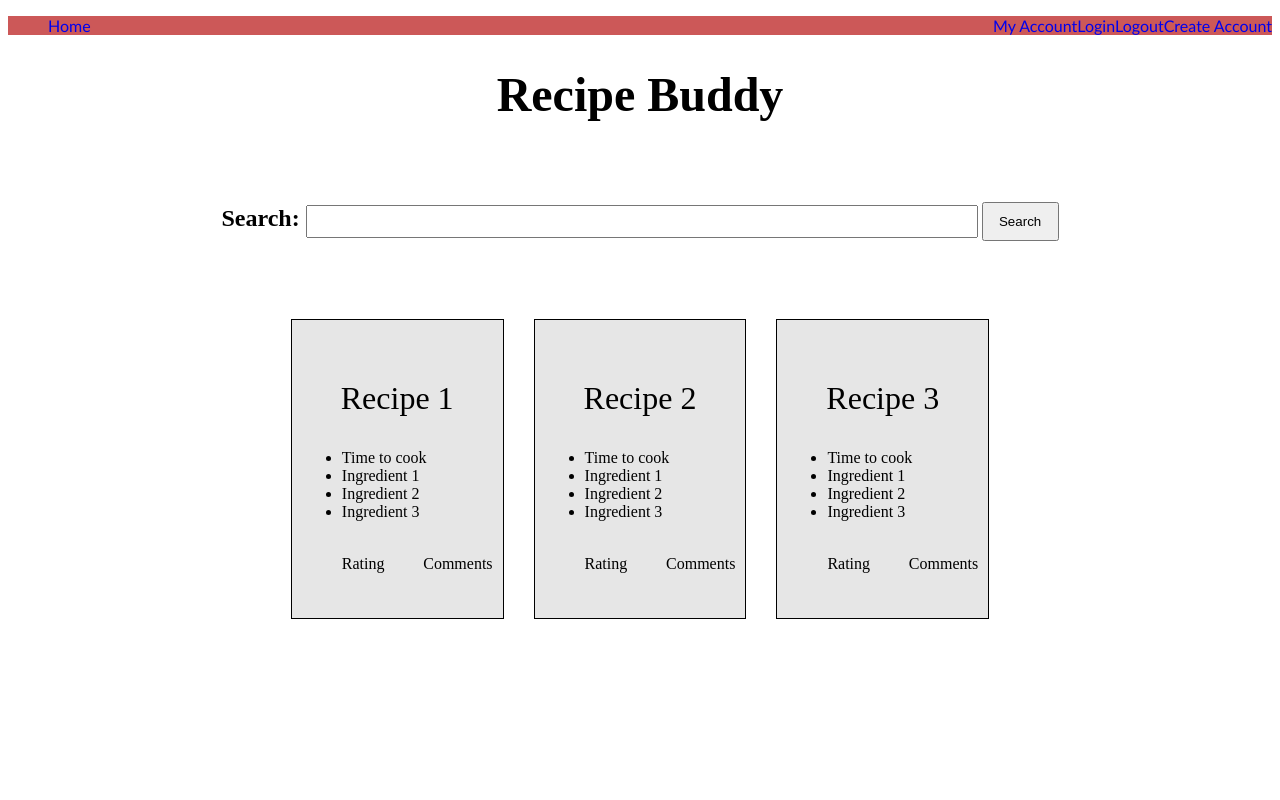
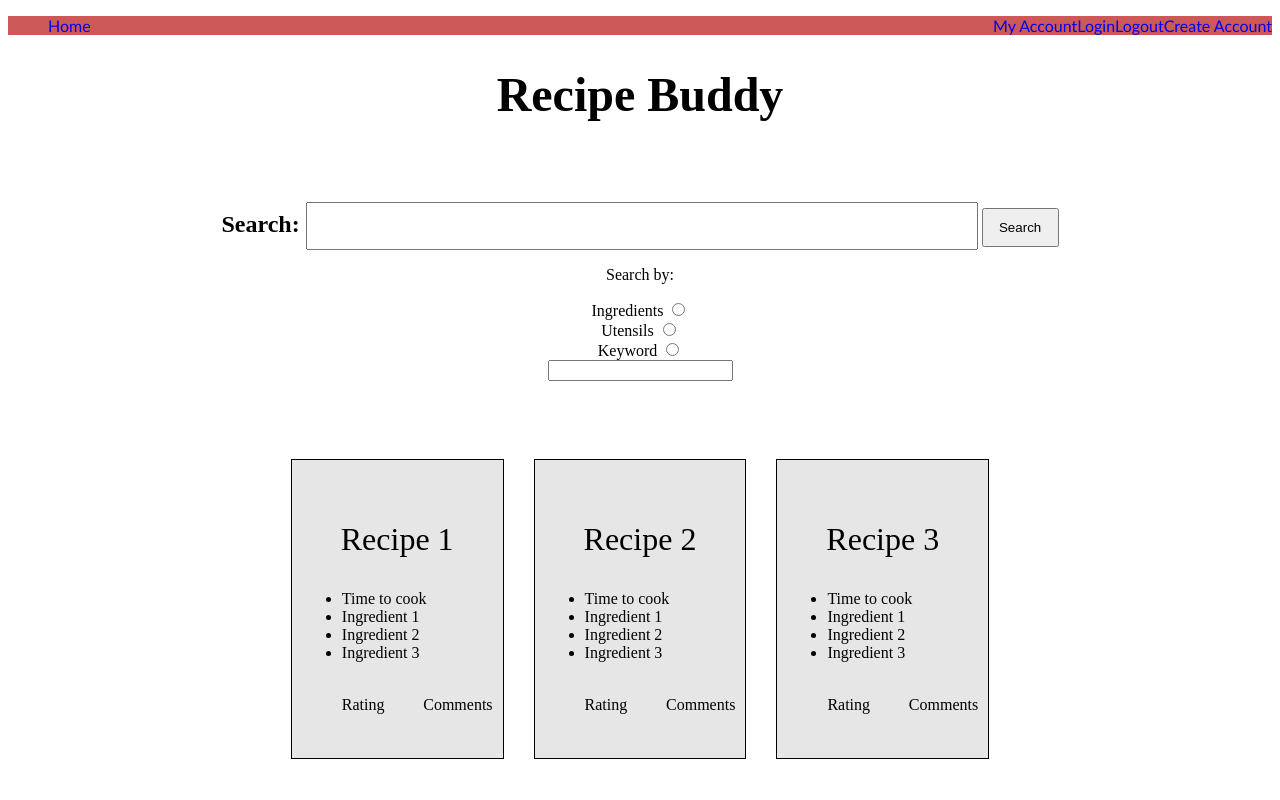
Before and after one commit to russellpAtCU/RecipeBuddy, a Django app: template django/recipebuddy/templates/index.html in a window 1280 px wide. Run offline with Django 4.2, Linux system fonts and the light colour scheme; the template is opened without the code that fills it, so the values that code supplies are empty.

Commit message:
started building search elements

```diff
--- a/django/recipebuddy/mainApp/models.py
+++ b/django/recipebuddy/mainApp/models.py
@@ -34,7 +34,6 @@ class Profile(models.Model):
         else:
             self.recipe_ids += ', ' + (recipe_id)
 
-    # Need to test
     def get_recipe_ids(self):
         return self.recipe_ids
 
--- a/django/recipebuddy/templates/index.html
+++ b/django/recipebuddy/templates/index.html
@@ -3,6 +3,23 @@
 <head>
     <title>Recipe Buddy</title>
     <link rel = "stylesheet" href = "mystyle.css">
+
+    <script>
+        function searchType() {
+            ingredient = document.getElementById("ingredient_search")
+            utensil = document.getElementById("utensil_search")
+            keyword = document.getElementById("keyword_search")
+            search_type = document.getElementById("search_type")
+            if (ingredient.checked) {
+                search_type.value = ingredient.value
+            } else if (utensil.checked) {
+                search_type.value = utensil.value
+            } else if (keyword.checked) {
+                search_type.value = keyword.value
+            }
+        }
+    </script>
+
 </head>
 
 
@@ -22,14 +39,30 @@
     <h1 style="font-size: 300%;">Recipe Buddy</h1>
 </header>
 
-<section style = "padding : 0.5in;">
-    <center><b style="font-size: x-large;">Search:	</b><input id="input" type="search" autocomplete="off" spellcheck="true" role="combobox" aria-live="polite" placeholder="" style="width: 7in; height: 0.35in;">
-        <button style="height: 00.4in; width: 0.8in;">Search</button></center>
-</section>
+<form method="POST" style = "padding : 0.5in;">
+    <center>
+        <b style="font-size: x-large;">Search:	</b>
+        <input id="search_bar" type="search" autocomplete="off" spellcheck="true" role="combobox" aria-live="polite" style="width: 7in; height: 0.5in; font-size: large;">
+        <button type="submit" style="height: 00.4in; width: 0.8in;">Search</button><br>
+        <p>Search by: </p>
+        <div>
+            <label for="ingredient_search">Ingredients</label>
+            <input type="radio" id="ingredient_search" onchange="searchType()" name="search" value="ingredient">
+            <br>
+            <label for="utensil_search">Utensils</label>
+            <input type="radio" id="utensil_search" onchange="searchType()" name="search" value="utensil">
+            <br>
+            <label for="keyword_search">Keyword</label>
+            <input type="radio" id="keyword_search" onchange="searchType()" name="search" value="keyword">
+            <br>
+            <input type="text" id="search_type">
+        </div>
+    </center>
+</form>
 
 <center><table style = "width:60%; border-spacing: 30px;" cellpadding = "10">
     <tr style="height:300px;">
-        <td style = "border: 1px solid black; background-color: #e6e6e6;"><a href = '/app/recipe' style ="color:black; text-decoration:none;"><p style = "text-align:center; font-size:200%;">Recipe 1</p><ul>
+        <td style = "border: 1px solid black; background-color: #e6e6e6;"><a href = '#' style ="color:black; text-decoration:none;"><p style = "text-align:center; font-size:200%;">Recipe 1</p><ul>
             <li>Time to cook</li>
             <li>Ingredient 1</li>
             <li>Ingredient 2</li>
```
Also changed, not shown: django/recipebuddy/mainApp/views.py (+9 -5 lines).
